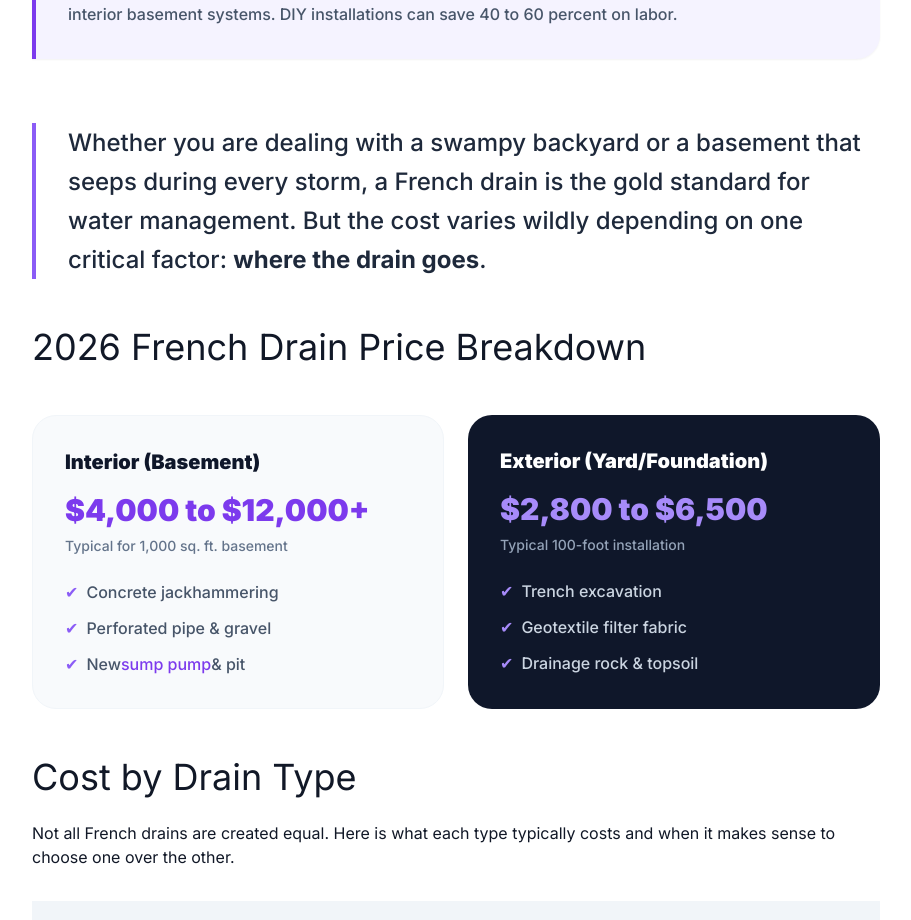
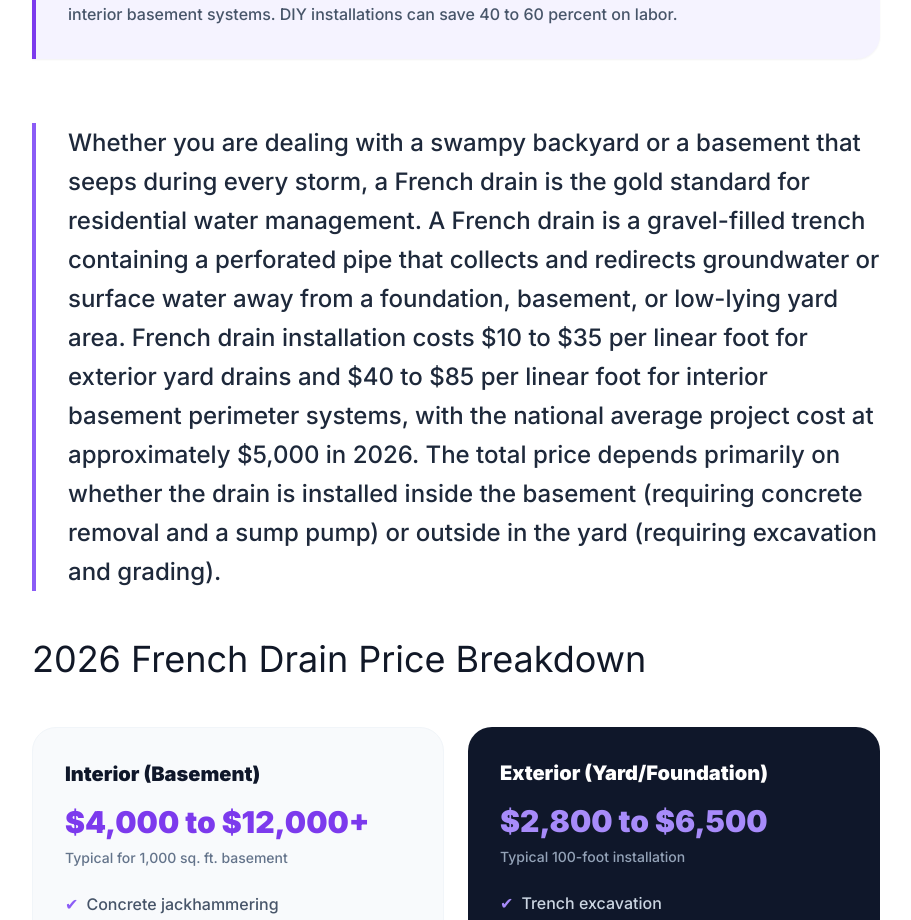
Before and after one commit to thebasementguide2026/basement-guide, a Next.js app: page /articles/french-drain-cost in a window 1280 px wide. Shown: the part 886-1806 px from the top of the page, without its empty margins (184-1095 px from the left). Built offline with nearby package versions, Linux system fonts and the light colour scheme.

Commit message:
Update french-drain-cost: replace intro paragraph after Quick Answer with expanded version

```diff
--- a/app/articles/french-drain-cost/page.tsx
+++ b/app/articles/french-drain-cost/page.tsx
@@ -69,7 +69,7 @@ export default function FrenchDrainCostPage() {
           </div>
 
           <p className='text-2xl font-medium text-slate-800 leading-relaxed mb-12 border-l-4 border-violet-500 pl-8'>
-            Whether you are dealing with a swampy backyard or a basement that seeps during every storm, a French drain is the gold standard for water management. But the cost varies wildly depending on one critical factor: <strong>where the drain goes</strong>.
+            Whether you are dealing with a swampy backyard or a basement that seeps during every storm, a French drain is the gold standard for residential water management. A French drain is a gravel-filled trench containing a perforated pipe that collects and redirects groundwater or surface water away from a foundation, basement, or low-lying yard area. French drain installation costs $10 to $35 per linear foot for exterior yard drains and $40 to $85 per linear foot for interior basement perimeter systems, with the national average project cost at approximately $5,000 in 2026. The total price depends primarily on whether the drain is installed inside the basement (requiring concrete removal and a sump pump) or outside in the yard (requiring excavation and grading).
           </p>
 
           {/* 2026 French Drain Price Breakdown */}
```
